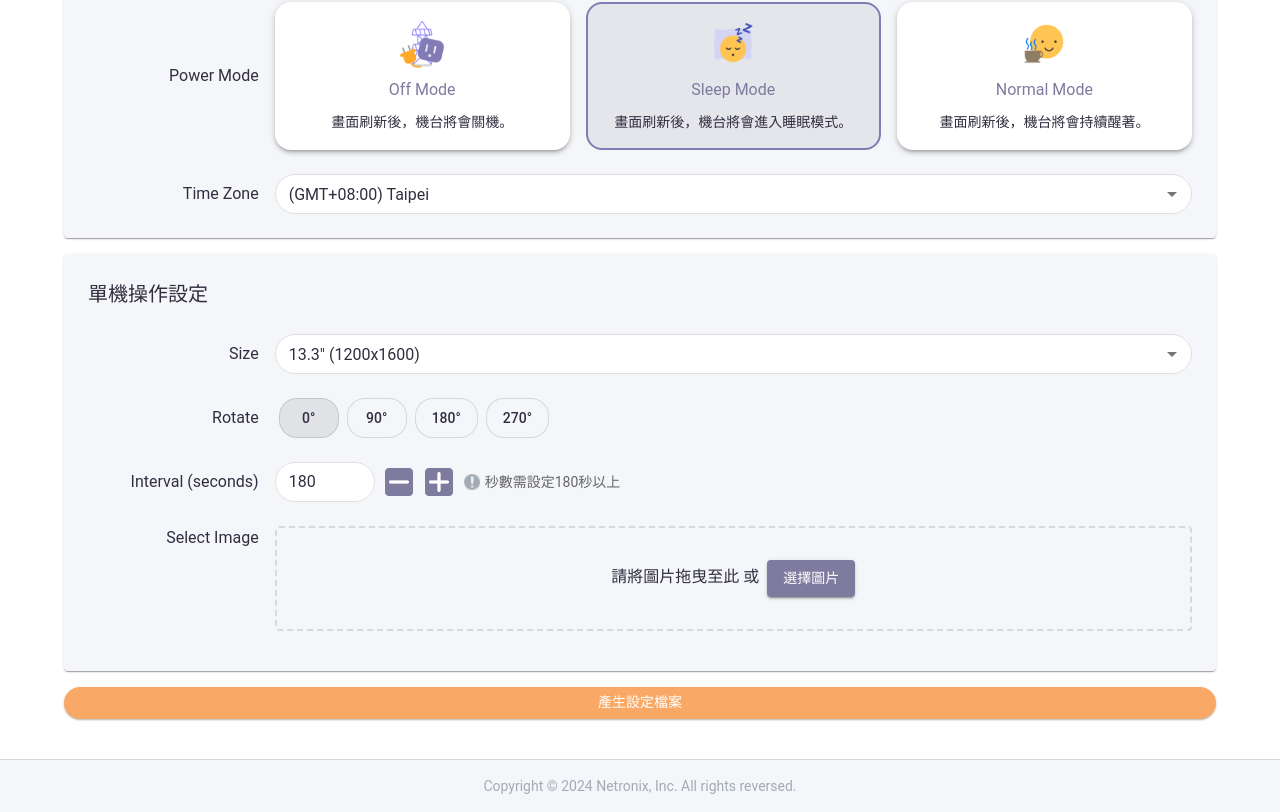
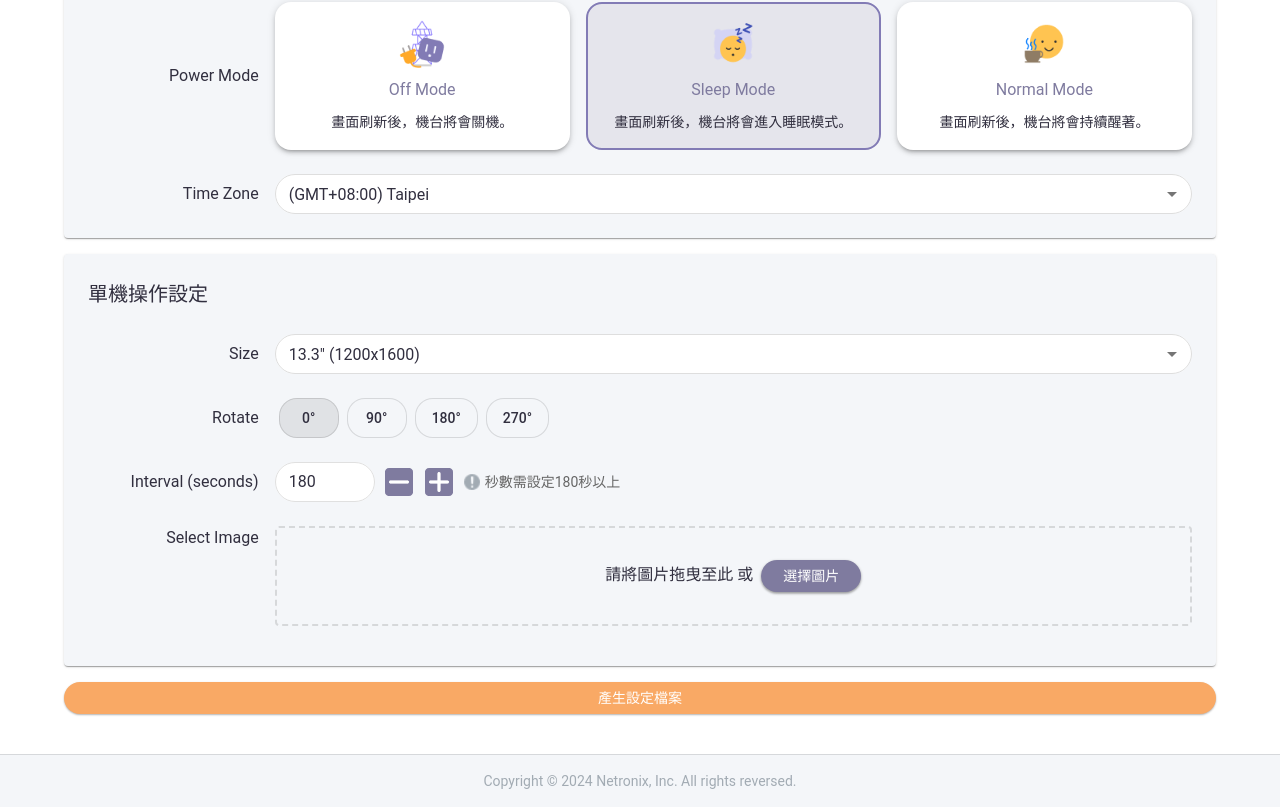
Before and after one commit to tsia-sionghai/epd-config-tool, a React (Vite) app: page / in a window 1280 px wide. Shown: the part 454-1266 px from the top of the page. Built offline with nearby package versions, Linux system fonts and the light colour scheme.

Commit message:
Update theme.ts

```diff
--- a/src/theme.ts
+++ b/src/theme.ts
@@ -187,6 +187,56 @@ const theme = createTheme({
         },
       },
     },
+    // Button 樣式
+    MuiButton: {
+      styleOverrides: {
+        root: {
+          borderRadius: '16px',
+          padding: '4px 16px',
+          height: '32px',
+          textTransform: 'none', // 防止自動大寫
+          minWidth: '100px',
+          gap: '10px',
+        },
+        // 含背景色的按鈕
+        contained: {
+          backgroundColor: colors.primaryPurple,
+          color: colors.white,
+          // 陰影設置
+          boxShadow: '0px 1px 3px 0px rgba(0, 0, 0, 0.3), 0px 2px 2px 0px rgba(0, 0, 0, 0.15)',
+          '&:hover': {
+            backgroundColor: colors.brightPurple,
+            boxShadow: '0px 1px 2px 0px rgba(0, 0, 0, 0.2), 0px 2px 0px 0px rgba(0, 0, 0, 0)',
+          },
+        },
+        // 邊框按鈕
+        outlined: {
+          borderColor: colors.darkGray,
+          color: colors.darkGray,
+          '&:hover': {
+            borderColor: colors.black,
+            backgroundColor: 'transparent',
+          },
+        },
+        // 文字按鈕
+        text: {
+          color: colors.primaryPurple,
+          '&:hover': {
+            backgroundColor: 'transparent',
+            color: colors.brightPurple,
+          },
+        },
+        // 禁用狀態
+        disabled: {
+          backgroundColor: colors.lightGray,
+          color: colors.darkGray,
+        },
+      },
+      // 默認屬性
+      defaultProps: {
+        disableElevation: true, // 禁用默認陰影
+      },
+    },
 
     // 調整 FormControl 的樣式以確保標籤位置正確
     MuiFormControl: {
```
